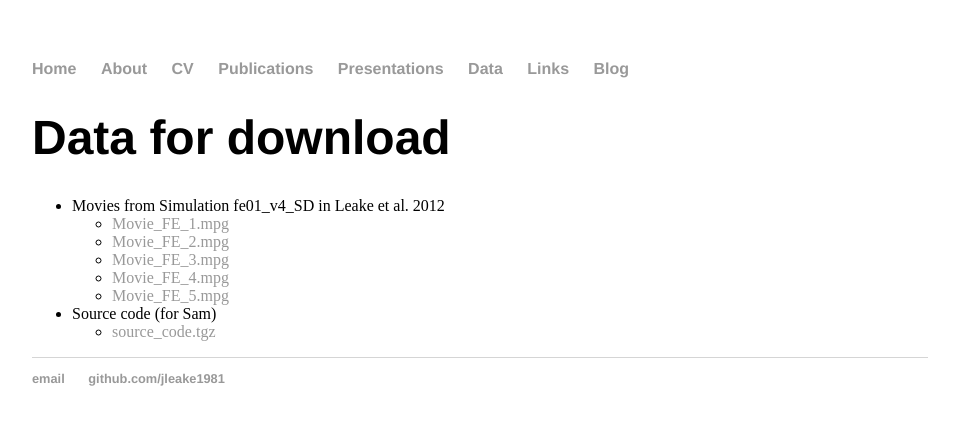
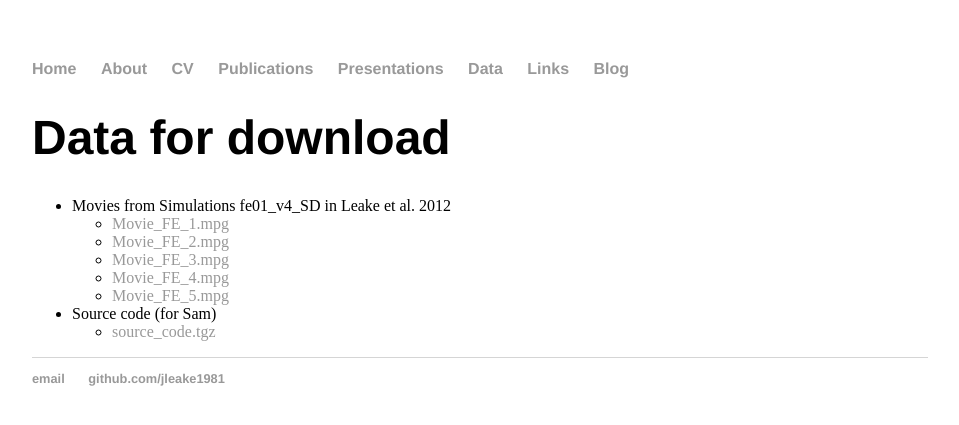
Before and after one commit to jleake1981/jleake1981.github.io, a Jekyll site: the page built from data/index.html, in a window 1280 px wide. Shown: the top 425 px of the page, without its empty margins (160-1119 px from the left). Built offline with Jekyll 4.4.1, drawn with Linux system fonts in a browser that asks for light colours.

```diff
--- a/data/index.html
+++ b/data/index.html
@@ -5,7 +5,7 @@
 <div class="blurb">
   <h1>Data for download</h1>
   <ul>
-    <li> Movies from Simulation fe01_v4_SD in Leake et al. 2012
+    <li> Movies from Simulations fe01_v4_SD in Leake et al. 2012
     <ul>
      <li> <a href="Movie_FE_1.mpg" target="_blank">Movie_FE_1.mpg</a></li>
      <li> <a href="Movie_FE_2.mpg" target="_blank">Movie_FE_2.mpg</a></li>
```
